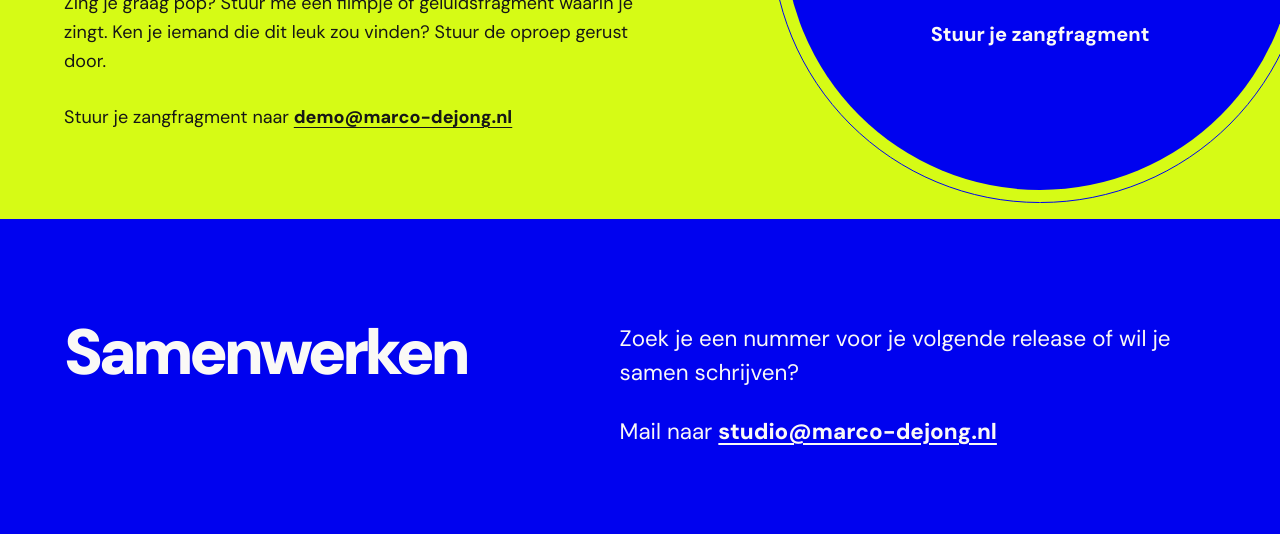
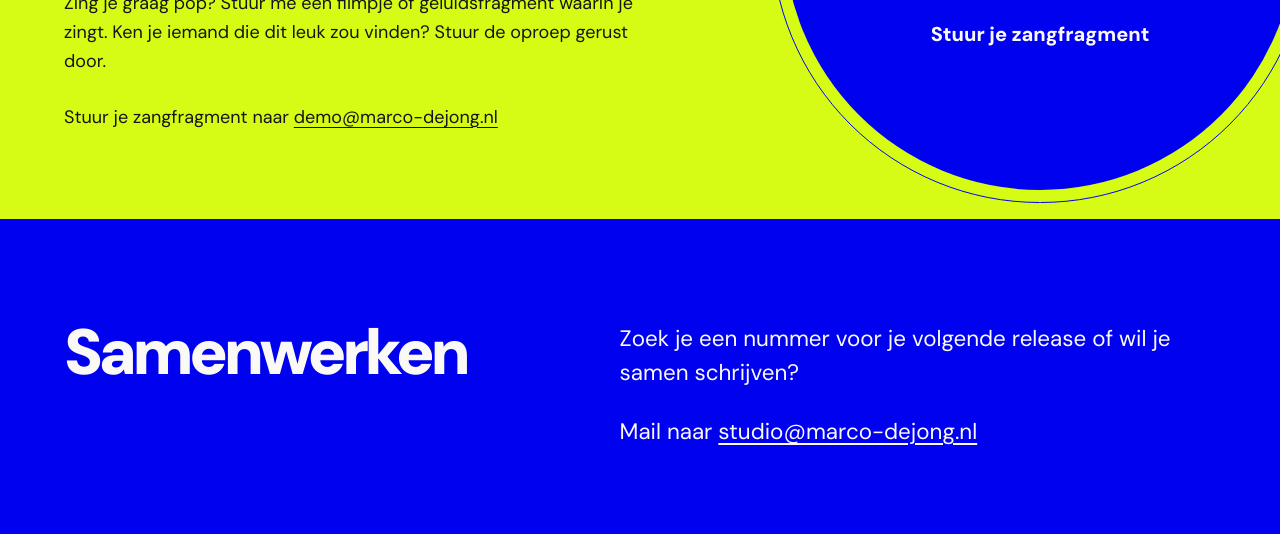
Before and after one commit to MarcoDeJong/marcodejong.github.io, a Jekyll site: the page built from index.md, in a window 1280 px wide. Shown: the part 2011-2545 px from the top of the page. Built offline with Jekyll 4.4.1, drawn with Linux system fonts in a browser that asks for light colours.

Commit message:
style(contact): use regular weight for email links

```diff
--- a/css/app.css
+++ b/css/app.css
@@ -197,7 +197,7 @@ section[id] {
 
 .email-link {
   color: inherit;
-  font-weight: 800;
+  font-weight: inherit;
   overflow-wrap: anywhere;
   text-decoration-line: underline;
   text-decoration-thickness: 0.08em;
```
